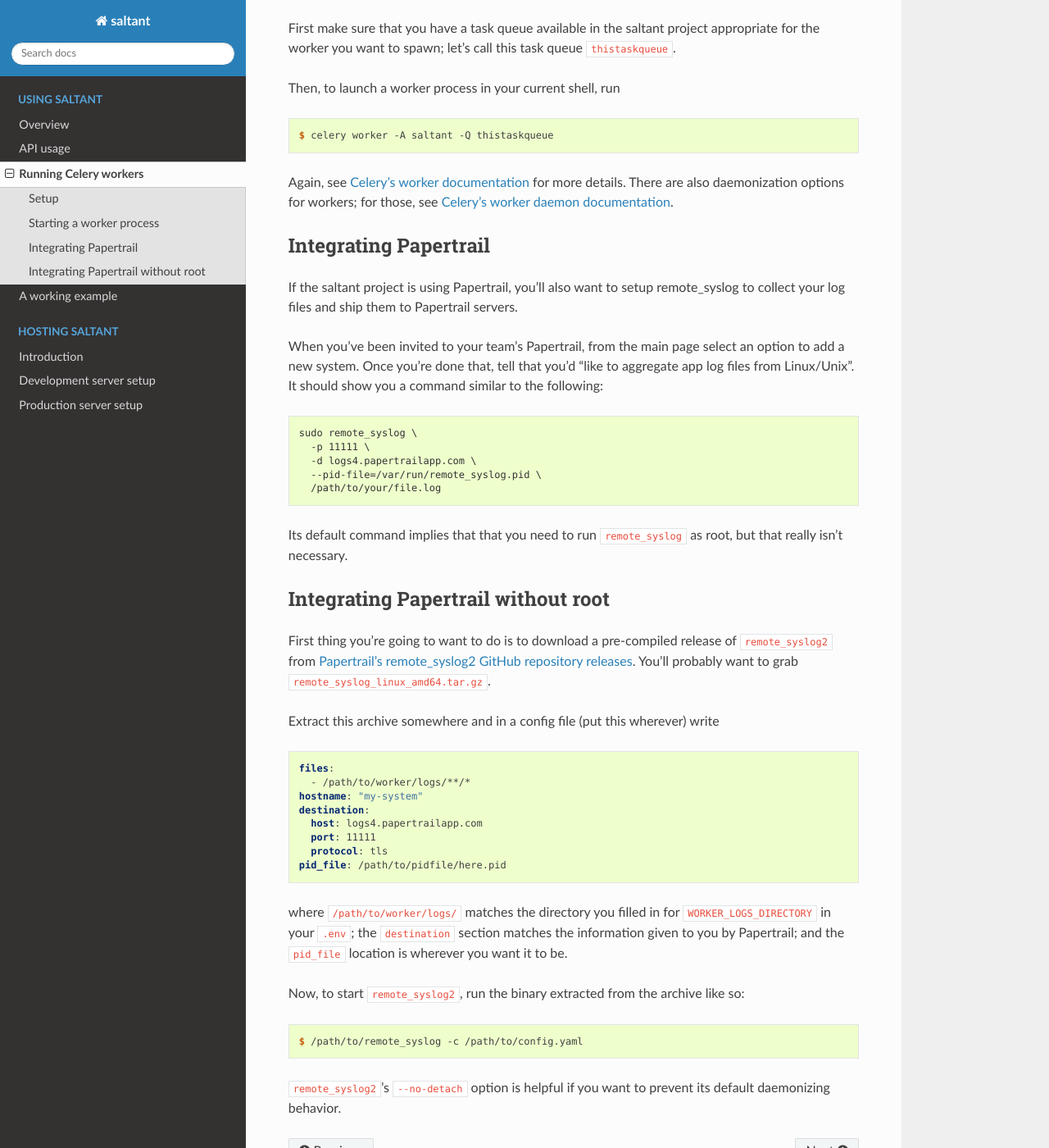
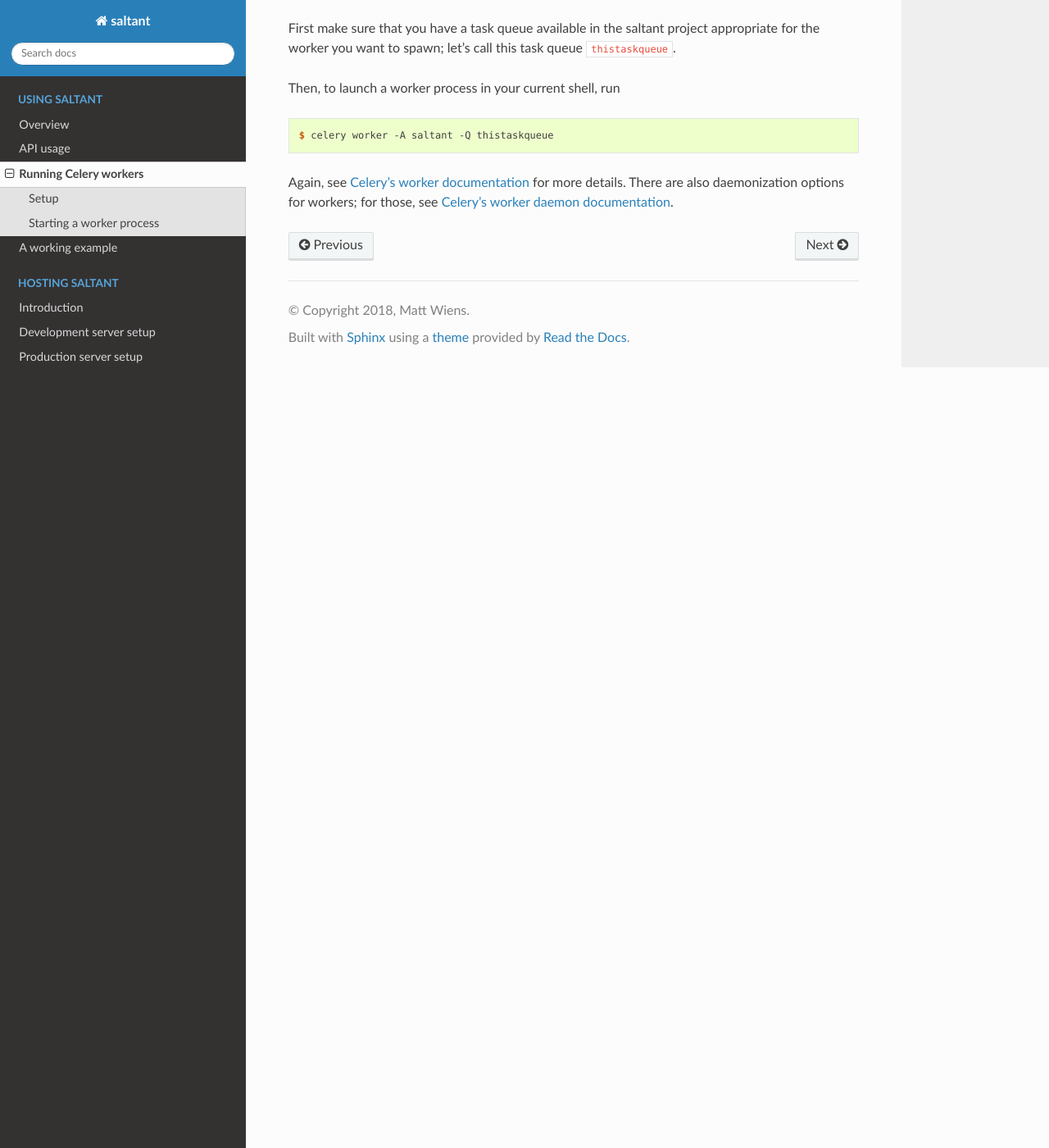
Before and after one commit to saltant-org/saltant, a Sphinx documentation site: the page built from docs/source/using/celery-workers.rst, in a window 1280 px wide and 1400 px high, scrolled down 1617 px. Shown: the whole window at 82% size. Built offline with Sphinx 7.4.7 and the Read the Docs theme 2.0.0, drawn with Linux system fonts in a browser that asks for light colours.

Commit message:
Remove Papertrail stuff from docs

```diff
--- a/docs/source/using/celery-workers.rst
+++ b/docs/source/using/celery-workers.rst
@@ -82,66 +82,9 @@ Again, see `Celery's worker documentation`_ for more details. There are
 also daemonization options for workers; for those, see `Celery's worker
 daemon documentation`_.
 
-Integrating Papertrail
-----------------------
-
-If the saltant project is using Papertrail, you'll also want to setup
-remote_syslog to collect your log files and ship them to Papertrail
-servers.
-
-When you've been invited to your team's Papertrail, from the main page
-select an option to add a new system. Once you're done that, tell that
-you'd "like to aggregate app log files from Linux/Unix". It should show
-you a command similar to the following::
-
-    sudo remote_syslog \
-      -p 11111 \
-      -d logs4.papertrailapp.com \
-      --pid-file=/var/run/remote_syslog.pid \
-      /path/to/your/file.log
-
-Its default command implies that that you need to run ``remote_syslog``
-as root, but that really isn't necessary.
-
-Integrating Papertrail without root
------------------------------------
-
-First thing you're going to want to do is to download a pre-compiled
-release of ``remote_syslog2`` from `Papertrail's remote_syslog2 GitHub
-repository releases`_. You'll probably want to grab
-``remote_syslog_linux_amd64.tar.gz``.
-
-Extract this archive somewhere and in a config file (put this wherever)
-write
-
-.. code-block:: yaml
-
-    files:
-      - /path/to/worker/logs/**/*
-    hostname: "my-system"
-    destination:
-      host: logs4.papertrailapp.com
-      port: 11111
-      protocol: tls
-    pid_file: /path/to/pidfile/here.pid
-
-where ``/path/to/worker/logs/`` matches the directory you filled in for
-``WORKER_LOGS_DIRECTORY`` in your ``.env``; the ``destination`` section
-matches the information given to you by Papertrail; and the ``pid_file``
-location is wherever you want it to be.
-
-Now, to start ``remote_syslog2``, run the binary extracted from the
-archive like so::
-
-    $ /path/to/remote_syslog -c /path/to/config.yaml
-
-``remote_syslog2``'s ``--no-detach`` option is helpful if you want to
-prevent its default daemonizing behavior.
-
 .. Links
 .. _Celery's worker documentation: http://docs.celeryproject.org/en/latest/userguide/workers.html
 .. _Celery's worker daemon documentation: http://docs.celeryproject.org/en/latest/userguide/daemonizing.html
 .. _Docker's installation instructions: https://docs.docker.com/install/
 .. _install the singularity-container package from NeuroDebian: http://neuro.debian.net/pkgs/singularity-container.html
-.. _Papertrail's remote_syslog2 GitHub repository releases: https://github.com/papertrail/remote_syslog2/releases
 .. _Singularity's installation instructions: https://www.sylabs.io/guides/2.5.1/user-guide/installation.html
--- a/docs/source/using/working-example.rst
+++ b/docs/source/using/working-example.rst
@@ -533,10 +533,8 @@ to which we should get a response like
 
 The logs and results should now be available at the logs and results
 directories specified by the worker that ran the task on our boss' task
-queue. If our saltant server has Papertrail integration, then our logs
-can be easily interfaced through it. In general, results are harder to
-access, so task results that need high visibilty should be copied to a
-central location within the task script.
+queue. The logs will be made available to the saltant front-end, but the
+results will stay on the worker's machine.
 
 Addendum: filesystem interfacing with Singularity
 -------------------------------------------------
```
Also changed, not shown: README.md (+2 -5 lines), docs/source/hosting/production.rst (+0 -13 lines).
